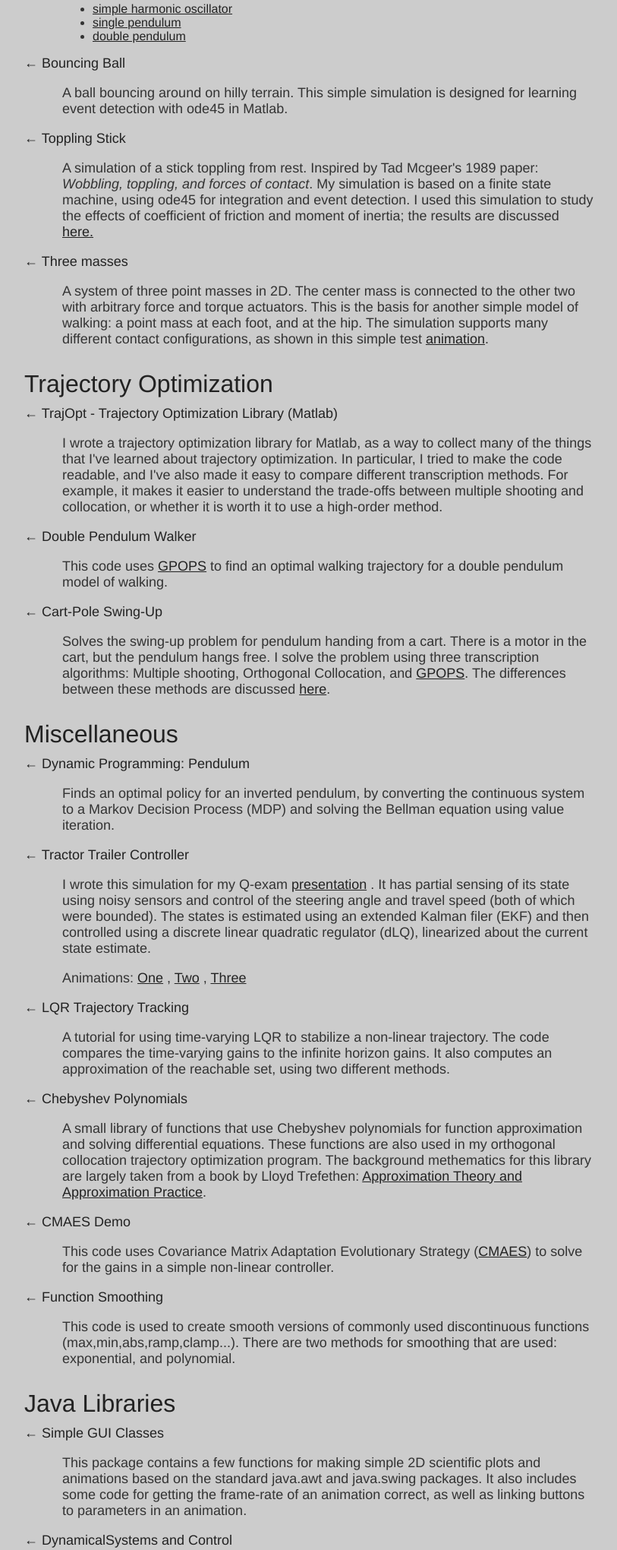
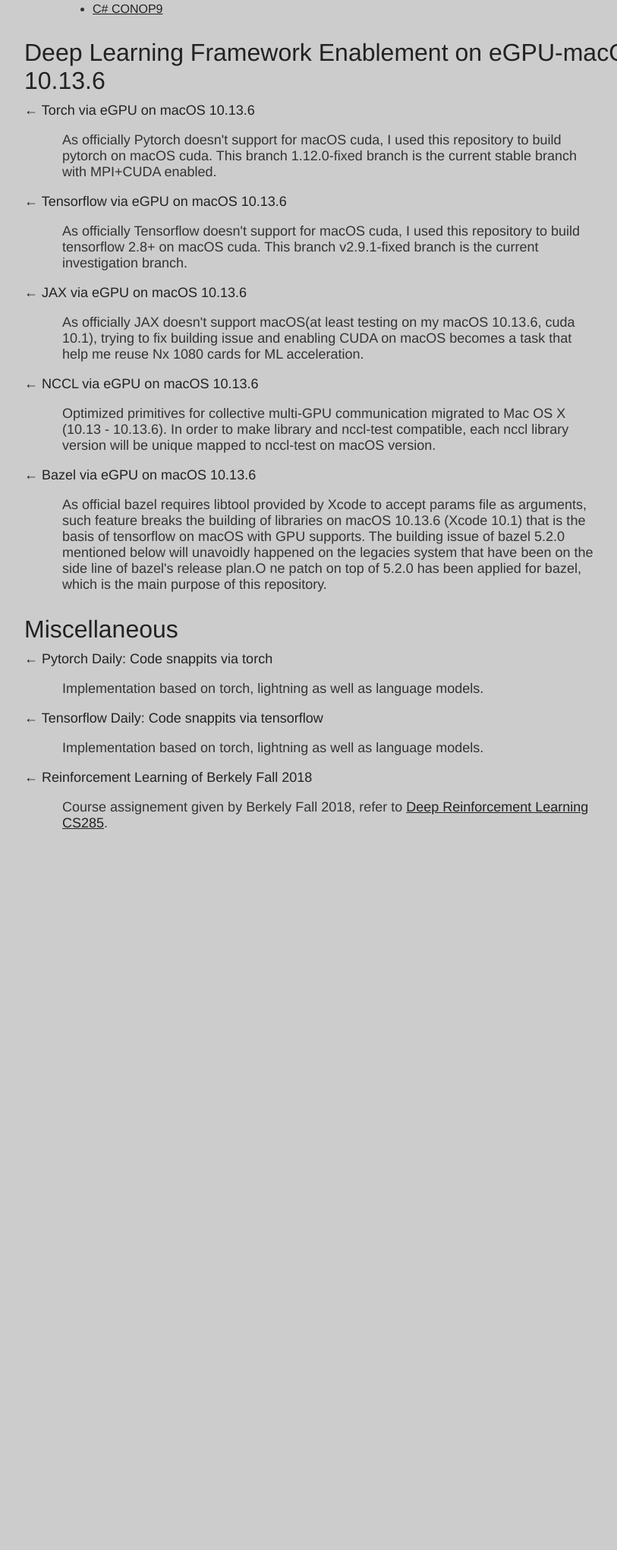
Before and after one commit to llv22/orlando.github.io, a plain HTML site: page code/index.html in a window 1280 px wide. Shown: the part 411-2451 px from the top of the page at 76% size, without its empty margins (208-1021 px from the left). After the commit the page ends 1523 px from the top, so only its background shows below. Drawn offline with Linux system fonts and the light colour scheme.

Commit message:
orlando - for finalizating of course

```diff
--- a/code/index.html
+++ b/code/index.html
@@ -33,147 +33,29 @@ Home</a><br>
 <!--<a href="../tutorials/index.html" class="navLink">←Tutorials</a>--><br><br></div>
 <div class="abstract">This page has collected a variety of small github projects that I feel interesting and some of them form the foundation of my Ph.D. research topic. In a nutshell, have fun!</div>
 <div class="signature">- Orlando, Ding</div>
-<h2>Simulation</h2>
-<a class="navLink" target="blank" href="https://github.com/MatthewPeterKelly/dscTutorials/tree/master/LagrangeMechanics">← Lagrange mechanics</a>
-<p>A few tutorials, written in Matlab, that demonstrate how to use
-the Langrange Equations to derive the equation of motion for a
-variety of systems, including:</p>
+<h2>Algorithm Optimization</h2>
+<a class="navLink" target="blank" href="https://github.com/nicfossildev/CONOP_FORBIG">← CONOP optimization</a>
+<p>This code has been written in C# with cooperation of Chinese Academy of Science, Nanjing Biostratigraphy Research Team</p>
 <ul>
-    <li><a href="https://github.com/MatthewPeterKelly/dscTutorials/tree/master/LagrangeMechanics/simpleHarmonicOscillator">simple harmonic oscillator</a></li>
-    <li><a href="https://github.com/MatthewPeterKelly/dscTutorials/tree/master/LagrangeMechanics/singlePendulum">single pendulum</a></li>
-    <li><a href="https://github.com/MatthewPeterKelly/dscTutorials/tree/master/LagrangeMechanics/doublePendulum">double pendulum</a></li>
+    <li><a href="https://github.com/nicfossildev/CONOP_FORBIG/tree/master/CONOP">C# CONOP9</a></li>
 </ul>
-<a class="navLink" target="blank" href="https://github.com/MatthewPeterKelly/dscTutorials/tree/master/bouncingBall">← Bouncing Ball</a>
-<p>A ball bouncing around on hilly terrain. This simple simulation is designed for learning event detection with ode45 in Matlab.</p>
-<a class="navLink" target="blank" href="https://github.com/MatthewPeterKelly/dscTutorials/tree/master/toppling_stick">← Toppling Stick</a>
-<p>A simulation of a stick toppling from rest. Inspired by Tad
-Mcgeer's 1989 paper: <em>Wobbling, toppling, and forces of
-contact</em>. My simulation is based on a finite state machine,
-using ode45 for integration and event detection. I used this
-simulation to study the effects of coefficient of friction and
-moment of inertia; the results are discussed <a href=
-"../research/MattKelly__Simulations_with_Sliding_and_Intermittent_Contact.pdf">
-here.</a></p>
-<a class="navLink" target="blank" href=
-"https://github.com/MatthewPeterKelly/dscTutorials/tree/master/FancyDoublePendulum">←
-Three masses</a>
-<p>A system of three point masses in 2D. The center mass is
-connected to the other two with arbitrary force and torque
-actuators. This is the basis for another simple model of walking: a
-point mass at each foot, and at the hip. The simulation supports
-many different contact configurations, as shown in this simple test
-<a href="http://youtu.be/zr17IAtuDEY">animation</a>.</p>
-<h2>Trajectory Optimization</h2>
-<a class="navLink" target="blank" href=
-"https://github.com/MatthewPeterKelly/TrajOpt">← TrajOpt -
-Trajectory Optimization Library (Matlab)</a>
-<p>I wrote a trajectory optimization library for Matlab, as a way
-to collect many of the things that I've learned about trajectory
-optimization. In particular, I tried to make the code readable, and
-I've also made it easy to compare different transcription methods.
-For example, it makes it easier to understand the trade-offs
-between multiple shooting and collocation, or whether it is worth
-it to use a high-order method.</p>
-<a class="navLink" target="blank" href=
-"https://github.com/MatthewPeterKelly/dscTutorials/tree/master/DoublePendulumWalker">←
-Double Pendulum Walker</a>
-<p>This code uses <a href="http://www.gpops2.com/">GPOPS</a> to
-find an optimal walking trajectory for a double pendulum model of
-walking.</p>
-<a class="navLink" target="blank" href=
-"https://github.com/MatthewPeterKelly/dscTutorials/tree/master/PendulumCart_SwingUp">←
-Cart-Pole Swing-Up</a>
-<p>Solves the swing-up problem for pendulum handing from a cart.
-There is a motor in the cart, but the pendulum hangs free. I solve
-the problem using three transcription algorithms: Multiple
-shooting, Orthogonal Collocation, and <a href=
-"http://www.gpops2.com/">GPOPS</a>. The differences between these
-methods are discussed <a href=
-"files/MattKelly__Transcription_Methods_for_Trajectory_Optimization.pdf">
-here</a>.</p>
+<h2>Deep Learning Framework Enablement on eGPU-macOS 10.13.6</h2>
+<a class="navLink" target="blank" href="https://github.com/llv22/pytorch-macOS-cuda">← Torch via eGPU on macOS 10.13.6</a>
+<p>As officially Pytorch doesn't support for macOS cuda, I used this repository to build pytorch on macOS cuda. This branch 1.12.0-fixed branch is the current stable branch with MPI+CUDA enabled.</p>
+<a class="navLink" target="blank" href="https://github.com/llv22/tensorflow-macOS-cuda">← Tensorflow via eGPU on macOS 10.13.6</a>
+<p>As officially Tensorflow doesn't support for macOS cuda, I used this repository to build tensorflow 2.8+ on macOS cuda. This branch v2.9.1-fixed branch is the current investigation branch.</p>
+<a class="navLink" target="blank" href="https://github.com/llv22/jax-macOS-cuda">← JAX via eGPU on macOS 10.13.6</a>
+<p>As officially JAX doesn't support macOS(at least testing on my macOS 10.13.6, cuda 10.1), trying to fix building issue and enabling CUDA on macOS becomes a task that help me reuse Nx 1080 cards for ML acceleration.</p>
+<a class="navLink" target="blank" href="https://github.com/llv22/nccl-osx">← NCCL via eGPU on macOS 10.13.6</a>
+<p>Optimized primitives for collective multi-GPU communication migrated to Mac OS X (10.13 - 10.13.6). In order to make library and nccl-test compatible, each nccl library version will be unique mapped to nccl-test on macOS version.</p>
+<a class="navLink" target="blank" href="https://github.com/llv22/bazel-macOS-10.13.6">← Bazel via eGPU on macOS 10.13.6</a>
+<p>As official bazel requires libtool provided by Xcode to accept params file as arguments, such feature breaks the building of libraries on macOS 10.13.6 (Xcode 10.1) that is the basis of tensorflow on macOS with GPU supports. The building issue of bazel 5.2.0 mentioned below will unavoidly happened on the legacies system that have been on the side line of bazel's release plan.O ne patch on top of 5.2.0 has been applied for bazel, which is the main purpose of this repository.</p>
 <h2>Miscellaneous</h2>
-<a class="navLink" target="blank" href=
-"https://github.com/MatthewPeterKelly/dscTutorials/tree/master/MDP_Pendulum">←
-Dynamic Programming: Pendulum</a>
-<p>Finds an optimal policy for an inverted pendulum, by converting
-the continuous system to a Markov Decision Process (MDP) and
-solving the Bellman equation using value iteration.</p>
-<a class="navLink" target="blank" href=
-"https://github.com/MatthewPeterKelly/dscTutorials/tree/master/tractorTrailer">←
-Tractor Trailer Controller</a>
-<p>I wrote this simulation for my Q-exam <a href=
-"../research/Q_Exam_Presentation.pdf">presentation</a> . It has
-partial sensing of its state using noisy sensors and control of the
-steering angle and travel speed (both of which were bounded). The
-states is estimated using an extended Kalman filer (EKF) and then
-controlled using a discrete linear quadratic regulator (dLQ),
-linearized about the current state estimate.</p>
-<p>Animations: <a href=
-"http://www.youtube.com/watch?v=KV8_1eeShVg">One</a> , <a href=
-"http://www.youtube.com/watch?v=rdBmSTarx3U">Two</a> , <a href=
-"http://www.youtube.com/watch?v=9rnEmSdOHpk">Three</a></p>
-<a class="navLink" target="blank" href=
-"https://github.com/MatthewPeterKelly/dscTutorials/tree/master/Continuous_Finite_LQR">←
-LQR Trajectory Tracking</a>
-<p>A tutorial for using time-varying LQR to stabilize a non-linear
-trajectory. The code compares the time-varying gains to the
-infinite horizon gains. It also computes an approximation of the
-reachable set, using two different methods.</p>
-<a class="navLink" target="blank" href=
-"https://github.com/MatthewPeterKelly/dscTutorials/tree/master/chebyshevPolynomials">←
-Chebyshev Polynomials</a>
-<p>A small library of functions that use Chebyshev polynomials for
-function approximation and solving differential equations. These
-functions are also used in my orthogonal collocation trajectory
-optimization program. The background methematics for this library
-are largely taken from a book by Lloyd Trefethen: <a href=
-"https://people.maths.ox.ac.uk/trefethen/books.html">Approximation
-Theory and Approximation Practice</a>.</p>
-<a class="navLink" target="blank" href=
-"https://github.com/MatthewPeterKelly/dscTutorials/tree/master/cmaes_controlDesign">←
-CMAES Demo</a>
-<p>This code uses Covariance Matrix Adaptation Evolutionary
-Strategy (<a href=
-"https://www.lri.fr/~hansen/cmaesintro.html">CMAES</a>) to solve
-for the gains in a simple non-linear controller.</p>
-<a class="navLink" target="blank" href=
-"https://github.com/MatthewPeterKelly/dscTutorials/tree/master/smoothing">←
-Function Smoothing</a>
-<p>This code is used to create smooth versions of commonly used
-discontinuous functions (max,min,abs,ramp,clamp...). There are two
-methods for smoothing that are used: exponential, and
-polynomial.</p>
-<h2>Java Libraries</h2>
-<a class="navLink" target="blank" href=
-"https://github.com/MatthewPeterKelly/myJavaPkgs/tree/master/mpk_gui">←
-Simple GUI Classes</a>
-<p>This package contains a few functions for making simple 2D
-scientific plots and animations based on the standard java.awt and
-java.swing packages. It also includes some code for getting the
-frame-rate of an animation correct, as well as linking buttons to
-parameters in an animation.</p>
-<a class="navLink" target="blank" href=
-"https://github.com/MatthewPeterKelly/myJavaPkgs/tree/master/mpk_dsc">←
-DynamicalSystems and Control</a>
-<p>A few functions that I've used in my Java simulation libraries
-for doing simulations of walking robots. Most code is not posted,
-but I have included a few utility classes, such as a Butterworth
-filter.</p>
-<a class="navLink" target="blank" href=
-"https://github.com/MatthewPeterKelly/myJavaPkgs/tree/master/examples">←
-Examples</a>
-<p>A few executable Java classes that demonstrate the use of the
-above packages, particularily for plotting and animation.</p>
-<a class="navLink" target="blank" href=
-"https://github.com/MatthewPeterKelly/myJavaPkgs/tree/master/mpk_games">←
-Games</a>
-<p>A place to put simple Java games. So far I've only written one:
-<a href=
-"http://en.wikipedia.org/wiki/Snake_(video_game)">Snake</a>.</p>
-<h2>Website</h2>
-<a class="navLink" target="blank" href=
-"https://github.com/MatthewPeterKelly/website">← Source</a>
-<p>The source for this website is in GitHub, refer to <a href="https://github.com/llv22/orlando.github.io">
-tutorials</a>.</p>
+<a class="navLink" target="blank" href="https://github.com/llv22/pytorch_daily">← Pytorch Daily: Code snappits via torch</a>
+<p>Implementation based on torch, lightning as well as language models.</p>
+<a class="navLink" target="blank" href="https://github.com/llv22/tensorflow_daily">← Tensorflow Daily: Code snappits via tensorflow</a>
+<p>Implementation based on torch, lightning as well as language models.</p>
+<a class="navLink" target="blank" href="https://github.com/llv22/RLBerkelyFa2018">← Reinforcement Learning of Berkely Fall 2018</a>
+<p>Course assignement given by Berkely Fall 2018, refer to <a href="http://rail.eecs.berkeley.edu/deeprlcourse-fa19/">Deep Reinforcement Learning CS285</a>.</p>
 </body>
 </html>
```
